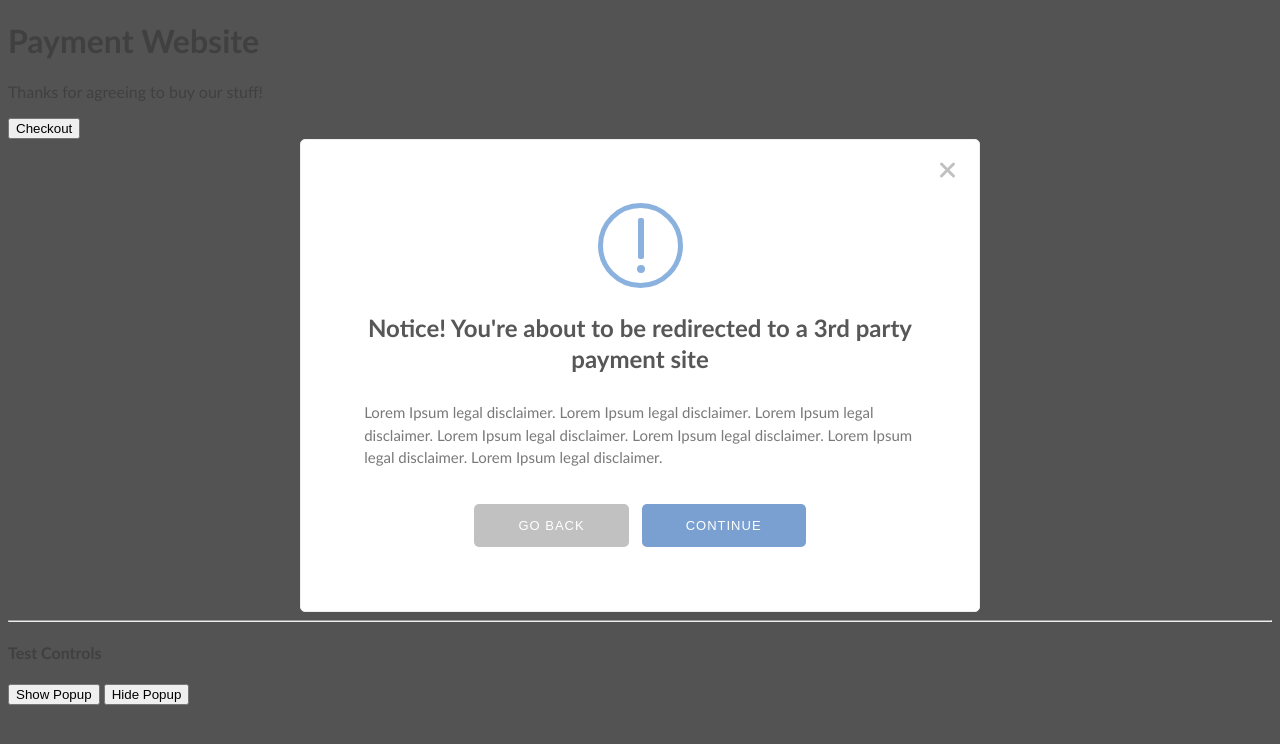
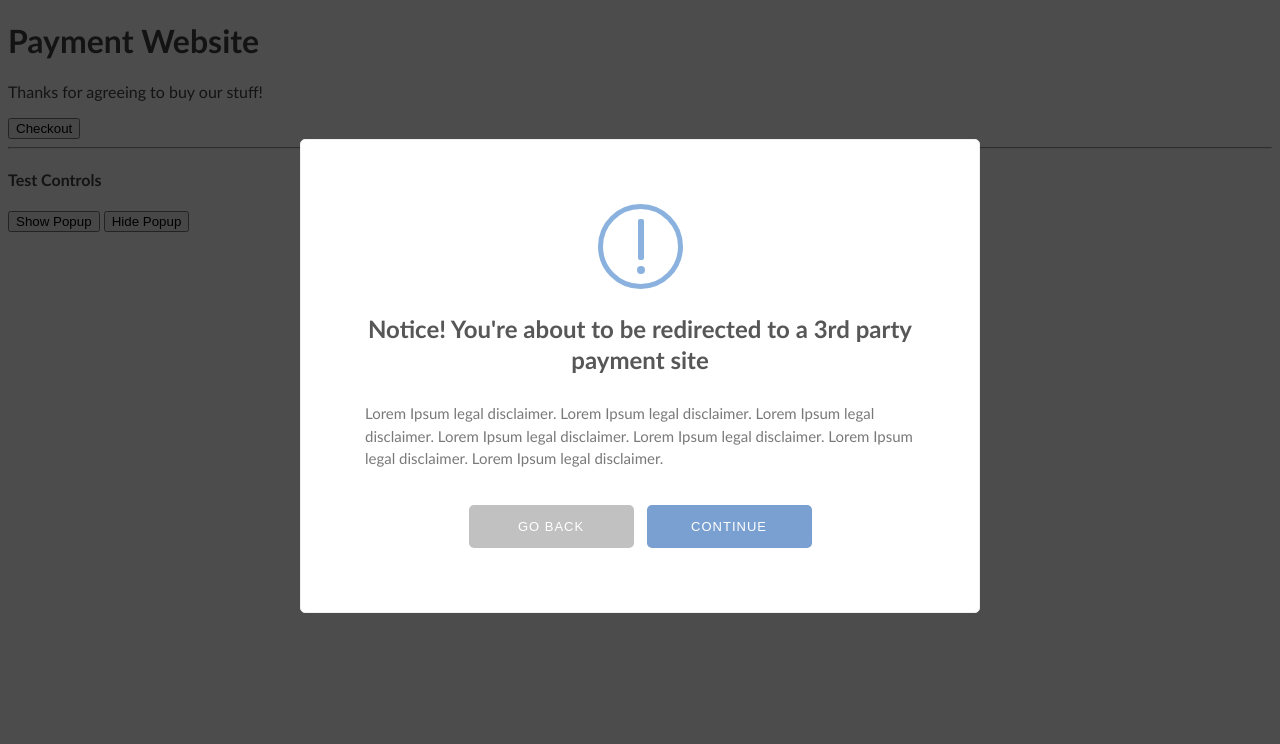
Before and after one commit to code-for-coffee/payment-redirect-notice, a plain HTML site: page index.html in a window 1280 px wide. Both pictures are taken after a click on the button "Show Popup". Drawn offline with Linux system fonts and the light colour scheme.

Commit message:
pretty much done from katie

```diff
--- a/index.html
+++ b/index.html
@@ -9,7 +9,7 @@
 </head>
 <body>
 
-
+<div class="lightbox"> </div>
 
 	<h1>Payment Website</h1>
 
@@ -19,10 +19,10 @@
 
 	<section id="payment-popup">
 
-	<div class="exit">
+		<!-- <div class="exit">
 			<div class="line line-left"></div>
 			<div class="line line-right"></div>
-	</div>
+		</div> -->
 
 		<div class="alert-icon">
 			<div class="vert-line"></div>
@@ -33,10 +33,9 @@
 
 		<p>Lorem Ipsum legal disclaimer. Lorem Ipsum legal disclaimer. Lorem Ipsum legal disclaimer. Lorem Ipsum legal disclaimer. Lorem Ipsum legal disclaimer. Lorem Ipsum legal disclaimer. Lorem Ipsum legal disclaimer. </p>
 
-	<button class="no">Go back</button><button class="yes">Continue</button>
+		<button id="no">Go back</button><button id="yes">Continue</button>
 
 	</section>
-
 
 		<hr>
 
@@ -44,5 +43,8 @@
 
 		<button id="show-popup">Show Popup</button>
 		<button id="hide-popup">Hide Popup</button>
+
+
+
 </body>
 </html>
--- a/scripts/app.js
+++ b/scripts/app.js
@@ -17,11 +17,11 @@ function ConfirmationPopup(redirectUrl) {
 	};
 	// render popup
 	this.renderRedirectPopup = function() {
-		$(self.el).slideDown();
+		$(self.el).fadeIn();
 	};
 	// hide popup
 	this.hideRedirectPopup = function() {
-		$(self.el).slideUp();
+		$(self.el).fadeOut();
 	};
 	// redirect from the popup
 	this.redirect = function() {
@@ -40,10 +40,16 @@ $(document).ready(function(event) {
 
 	$('#show-popup').on('click', function(evt) {
 		testPopup.renderRedirectPopup();
+		$('.lightbox').addClass('on')
 	});
 
-	$('#hide-popup').on('click', function(evt) {
+	$('#no').on('click', function(evt) {
 		testPopup.hideRedirectPopup();
+		$('.lightbox').removeClass('on')
 	});
 
+
+
+
+
 });
--- a/styles/main.scss
+++ b/styles/main.scss
@@ -11,41 +11,63 @@ $primary-color: #404040;
 body {
   font: 100% $font-stack;
   color: $primary-color;
-  background-color: #535353;
+  // background-color: #535353;
 }
 
 * {
   box-sizing: border-box;
 }
 
+
+.lightbox {
+	display: none;
+	position: fixed;
+	z-index: 4;
+	width: 100%;
+	height: 100%;
+	text-align: center;
+	top: 0;
+	left: 0;
+	background: black;
+	background: rgba(0,0,0,0.7);
+	transition: all .2s;
+}
+
+.on {
+	display: block;
+}
+
 #payment-popup {
 	text-align: center;
 	z-index: 5;
 	display: block;
-	position: relative;
+	position: fixed;
 	padding: 5%;
 	border-radius: 5px;
 	border: 1px solid #EFEFEF;
 	background-color: #ffffff;
 	max-width: 680px;
 	margin: 0 auto;
+	right: 0;
+    left: 0;
 	font-size: 15px;
 
 	button {
-		// background: #8BB2DF;
 		background: #7a9fd1;
 		color: #ffffff;
 		border-radius: 5px;
 		border: none;
 		margin: 1em .5em 0 .5em;
 		font-size: 13px;
-    	padding: 14px 44px;
+    	padding: 14px 0 14px 0;
     	text-transform: uppercase;
     	letter-spacing: 1px;
     	text-decoration: none;
     	transition: all .2s;
+    	width: 100%;
+    	max-width: 165px;
 
-    		&.no {
+    		&#no {
     			background: #C1C1C1;
 
     			&:hover {
@@ -53,7 +75,7 @@ body {
 				}
     		}
 
-    		&.yes {
+    		&#yes {
     			background: #7a9fd1;
 
     			&:hover {
@@ -163,14 +185,22 @@ body {
 
 @media screen and (max-width: 768px) {
 	#payment-popup {
-		color: blue;
 		width: 80%;
+		font-size: 13px;
 	}
 }
 
 @media screen and (max-width: 480px) {
 	#payment-popup {
-		color: purple;
+		top: 10%;
+
+		h3 {
+			font-size: 1.3em;
+		}
+
+		p {
+			text-align: center;
+		}
 
 	}
 }
```
Also changed, not shown: styles/main.css, 1 other file. Lines whose indentation alone changed are shown as unchanged.
